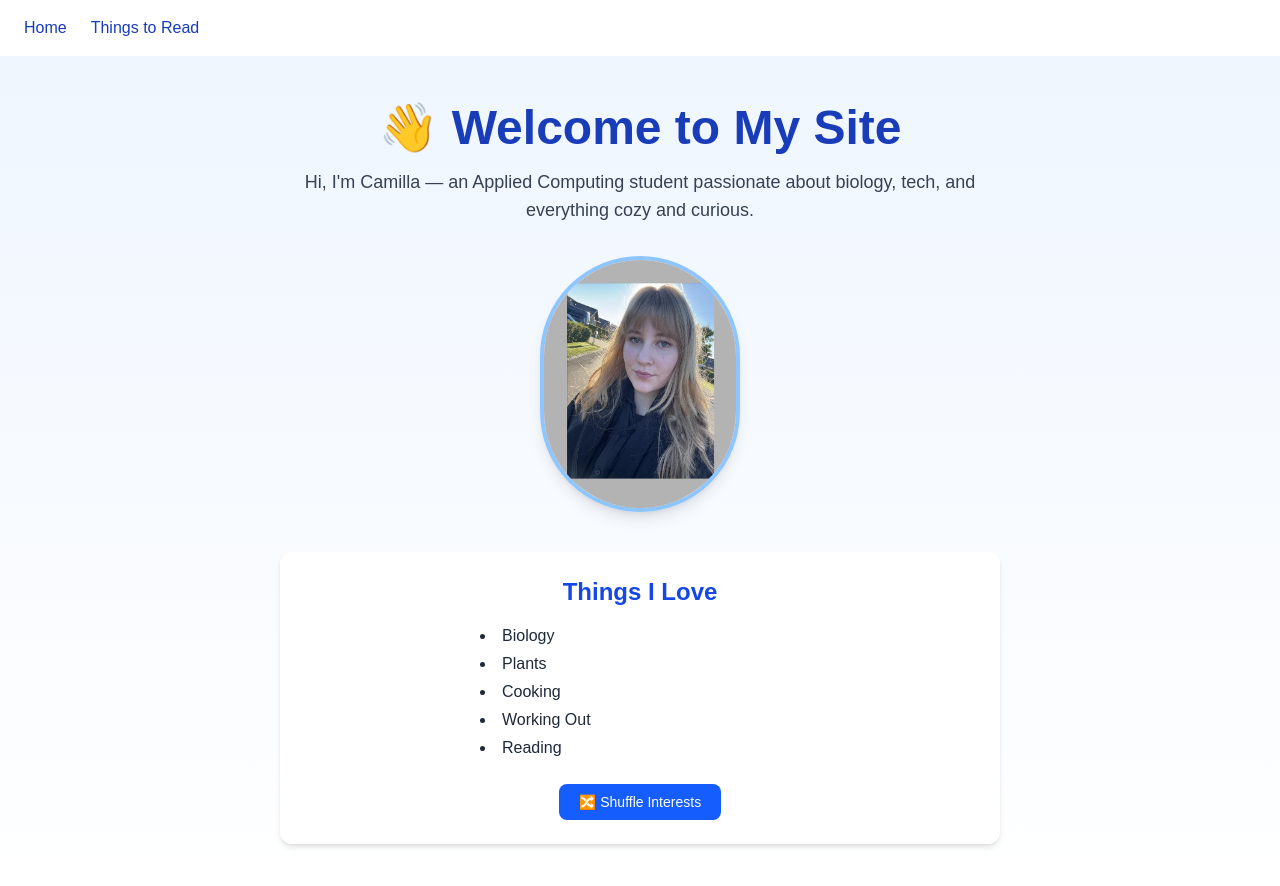
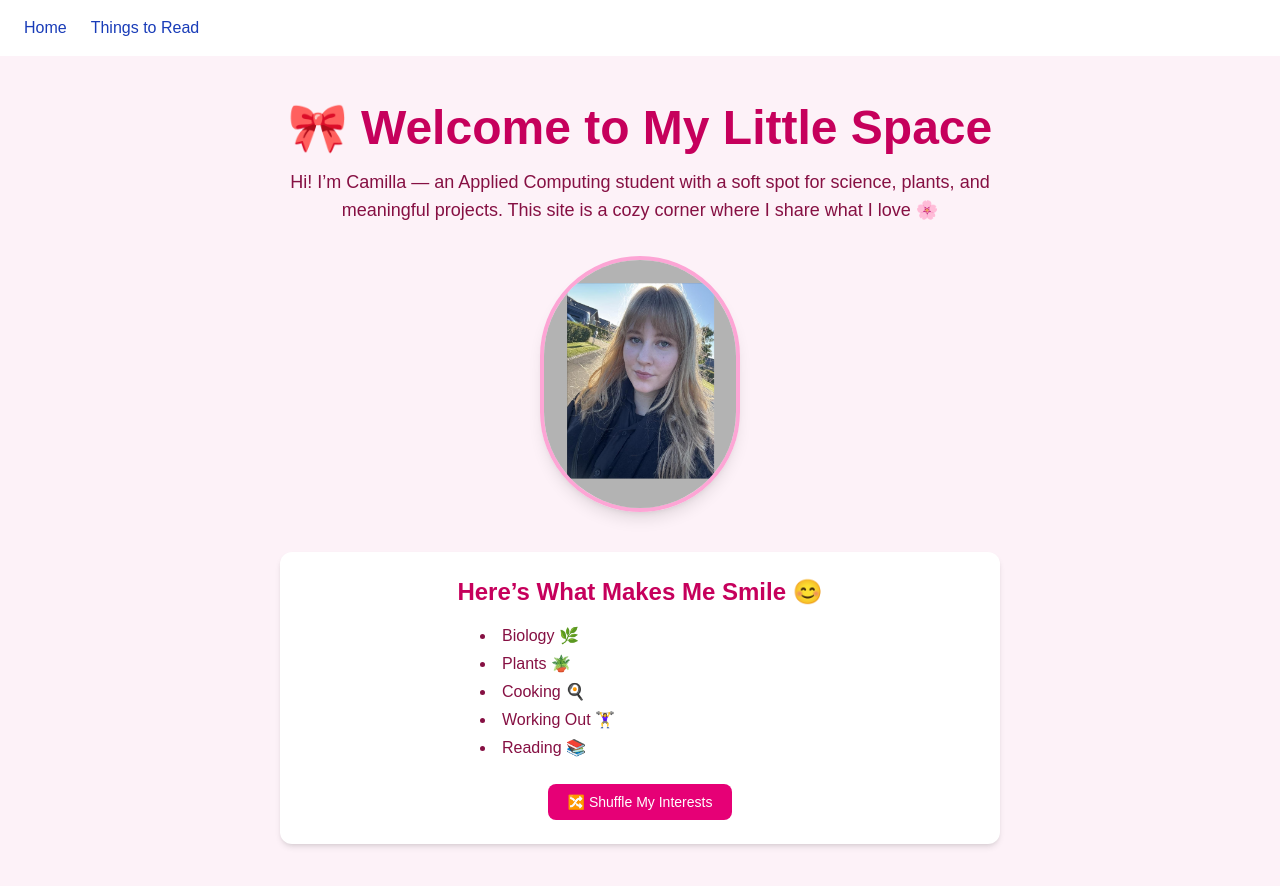
Before and after one commit to CamillaWL/css_480_camilla_landing_page, a Next.js app: page / in a window 1280 px wide. Shown: the top 886 px of the page. Built offline with nearby package versions, Linux system fonts and the light colour scheme.

Commit message:
Update page.tsx

```diff
--- a/app/page.tsx
+++ b/app/page.tsx
@@ -5,11 +5,11 @@ import { useState } from 'react';
 
 export default function Home() {
   const [interests, setInterests] = useState([
-    'Biology',
-    'Plants',
-    'Cooking',
-    'Working Out',
-    'Reading',
+    'Biology 🌿',
+    'Plants 🪴',
+    'Cooking 🍳',
+    'Working Out 🏋️‍♀️',
+    'Reading 📚',
   ]);
 
   const shuffleInterests = () => {
@@ -18,36 +18,38 @@ export default function Home() {
   };
 
   return (
-    <main className="min-h-screen bg-gradient-to-b from-blue-50 to-white text-gray-800 font-sans">
+    <main className="min-h-screen bg-pink-50 text-gray-800 font-sans">
       <div className="max-w-3xl mx-auto px-6 py-12">
-        <h1 className="text-5xl font-extrabold text-center text-blue-800 mb-4">
-          👋 Welcome to My Site
+        <h1 className="text-5xl font-extrabold text-center text-pink-700 mb-4">
+          🎀 Welcome to My Little Space
         </h1>
 
-        <p className="text-lg text-center mb-8 text-gray-700">
-          Hi, I'm Camilla — an Applied Computing student passionate about biology, tech, and everything cozy and curious.
+        <p className="text-lg text-center text-pink-900 mb-8">
+          Hi! I’m Camilla — an Applied Computing student with a soft spot for science, plants, and meaningful projects.
+          This site is a cozy corner where I share what I love 🌸
         </p>
 
-        {/* Profile Image */}
+        {/* Profile Picture */}
         <div className="flex justify-center mb-10">
           <Image
             src="/profile.jpg"
-            alt="Camilla's profile photo"
+            alt="Camilla's profile"
             width={200}
             height={200}
-            className="rounded-full border-4 border-blue-300 shadow-lg"
+            className="rounded-full border-4 border-pink-300 shadow-lg"
           />
         </div>
 
-        {/* Interests List */}
-        <div className="text-center bg-white shadow-md rounded-xl p-6">
-          <h2 className="text-2xl font-semibold text-blue-700 mb-4">Things I Love</h2>
-          <ul className="list-disc list-inside text-left mx-auto max-w-xs space-y-1 text-gray-800">
-            {interests.map((item, index) => (
+        {/* Interests Section */}
+        <div className="bg-white shadow-md rounded-xl p-6 text-center">
+          <h2 className="text-2xl font-semibold text-pink-700 mb-4">Here’s What Makes Me Smile 😊</h2>
+
+          <ul className="list-disc list-inside text-left mx-auto max-w-xs space-y-1 text-pink-900">
+            {interests.map((item, idx) => (
               <li
-                key={index}
+                key={idx}
                 tabIndex={0}
-                className="focus:outline focus:outline-2 focus:outline-blue-500 rounded"
+                className="focus:outline focus:outline-2 focus:outline-pink-400 rounded"
               >
                 {item}
               </li>
@@ -56,9 +58,9 @@ export default function Home() {
 
           <button
             onClick={shuffleInterests}
-            className="mt-6 px-5 py-2 bg-blue-600 hover:bg-blue-700 text-white text-sm rounded-lg focus:outline focus:outline-2 focus:outline-yellow-300 transition"
+            className="mt-6 px-5 py-2 bg-pink-600 hover:bg-pink-700 text-white text-sm rounded-lg focus:outline focus:outline-2 focus:outline-yellow-300 transition"
           >
-            🔀 Shuffle Interests
+            🔀 Shuffle My Interests
           </button>
         </div>
       </div>
```
